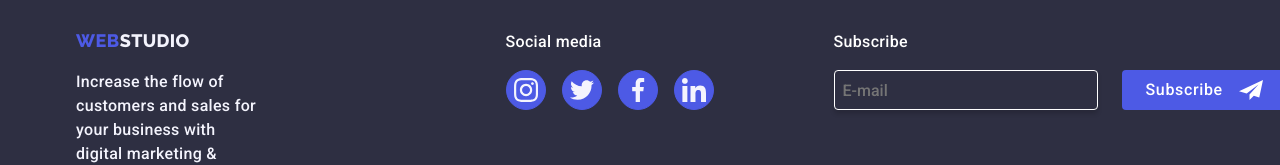
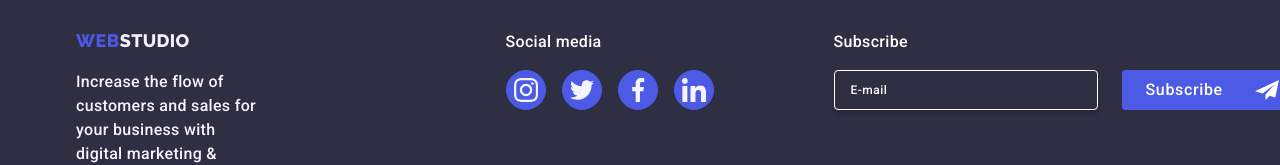
Before and after one commit to vika-vicky/goit-markup-hw-05, a plain HTML site: page portfolio.html in a window 1280 px wide. Shown: the part 1867-2032 px from the top of the page. Drawn offline with nearby package versions, Linux system fonts and the light colour scheme.

Commit message:
footer-form

```diff
--- a/css/styles.css
+++ b/css/styles.css
@@ -281,9 +281,16 @@ address {
     border-radius: 4px;
     border: 1px solid var(--white, #FFF);
     box-shadow: 0px 4px 4px 0px rgba(0, 0, 0, 0.15);
-    background-color: #2e2f42;
-    padding: 8px;
+    background-color: transparent;
+    font-size: 12px;
+    line-height: 1.5;
+    letter-spacing: 0.04em;
+    padding-left: 16px;
+    color: #ffffff;
     font-family: inherit;
+}
+.form-input::placeholder {
+    color: #ffffff;
 }
 
 .subscribe-button {
@@ -300,6 +307,12 @@ address {
     align-items: center;
     gap: 16px;
     border: none;
+    min-width: 165px;
+    font-weight: 500;
+    line-height: 1.5;
+    letter-spacing: 0.04em;
+    color: #ffffff;
+    cursor: pointer;
     transition: background-color 250ms cubic-bezier(0.4, 0, 0.2, 1);
 }
 
@@ -309,15 +322,8 @@ address {
     background-color: var(--ocean);
 }
 
-.subscribe-button-text {
-    color: var(--white, #FFF);
-    text-align: center;
-    font-family: Roboto;
-    font-size: 16px;
-    font-style: normal;
-    font-weight: 500;
-    line-height: 24px;
-    letter-spacing: 0.04em;
+.paper-plane {
+    margin-left: 16px;
 }
 
 /* hero section */
--- a/portfolio.html
+++ b/portfolio.html
@@ -359,13 +359,23 @@
         <div class="footer-form">
           <p class="footer-form-title">Subscribe</p>
           <form class="subscribe-list">
-            <input class="form-input" type="text" name="email" placeholder="E-mail"/>
-            <button type="submit" class="subscribe-button"><p class="subscribe-button-text">Subscribe</p>
+            <label class="subscribe-form">
+              <input
+              class="form-input"
+              type="email"
+              name="email"
+              placeholder="E-mail"
+            />
+            </label>
+
+            <button type="submit" class="subscribe-button">
+              Subscribe
               <svg class="paper-plane" width="24" height="24">
                 <use href="./images/icons.svg#icon-paper-plane"></use>
               </svg>
             </button>
-      </div>
+          </form>
+        </div>
     </footer>
   </body>
 </html>
```
Also changed, not shown: index.html (+6 -3 lines).
